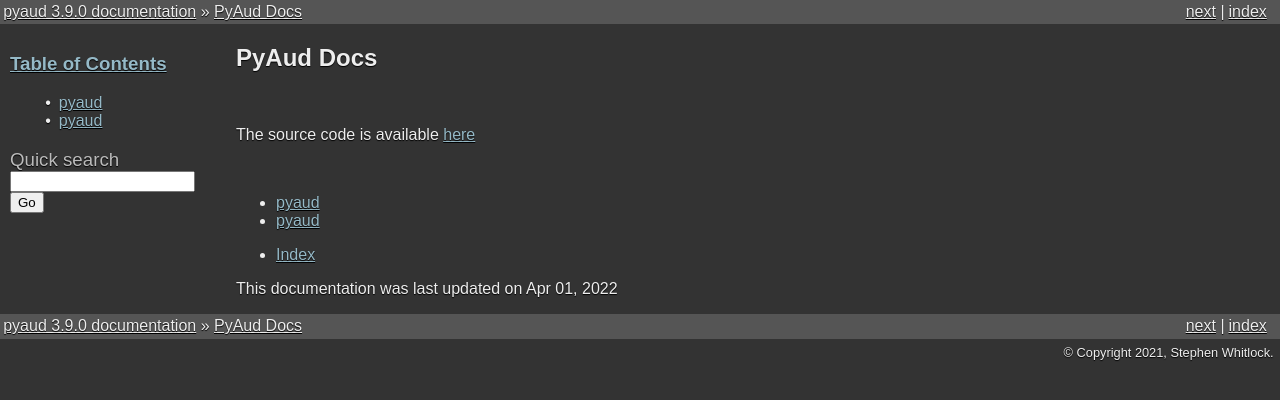
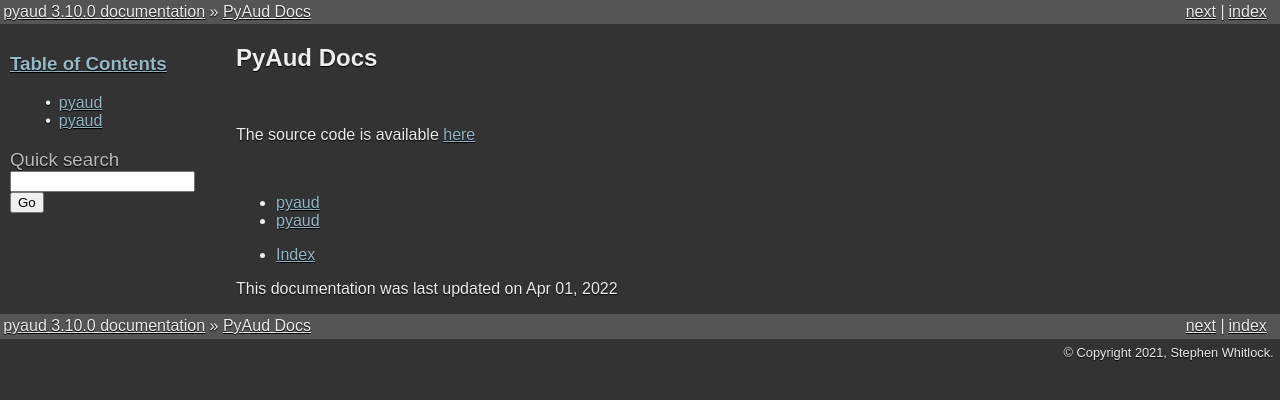
Before and after one commit to jshwi/pyaud, a Sphinx documentation site: the page built from docs/index.rst, in a window 1280 px wide. Shown: the top 400 px of the page. Built offline with Sphinx 7.4.7, drawn with Linux system fonts in a browser that asks for light colours; formulas are drawn with MathJax 3.

Commit message:
Bump version: 3.9.0 → 3.10.0

```diff
--- a/docs/conf.py
+++ b/docs/conf.py
@@ -22,7 +22,7 @@ copyright = "2021, Stephen Whitlock"
 author = "Stephen Whitlock"
 
 # The full version, including alpha/beta/rc tags
-release = "3.9.0"
+release = "3.10.0"
 
 
 # -- General configuration ---------------------------------------------------
--- a/package.json
+++ b/package.json
@@ -1,6 +1,6 @@
 {
   "name": "pyaud",
-  "version": "3.9.0",
+  "version": "3.10.0",
   "description": "Framework for writing Python package audits",
   "private": true,
   "directories": {
--- a/pyaud/_version.py
+++ b/pyaud/_version.py
@@ -7,4 +7,4 @@ Contains the version of this package.
 Allows for access to the version internally without cyclic imports
 caused by accessing it through __init__.
 """
-__version__ = "3.9.0"
+__version__ = "3.10.0"
--- a/pyproject.toml
+++ b/pyproject.toml
@@ -30,7 +30,7 @@ packages = [
     { include = "pyaud" },
 ]
 readme = "README.rst"
-version = "3.9.0"
+version = "3.10.0"
 
 [tool.poetry.dependencies]
 appdirs = "^1.4.4"
```
Also changed, not shown: CHANGELOG.md (+4 -1 lines), .bumpversion.cfg, 1 other file.
